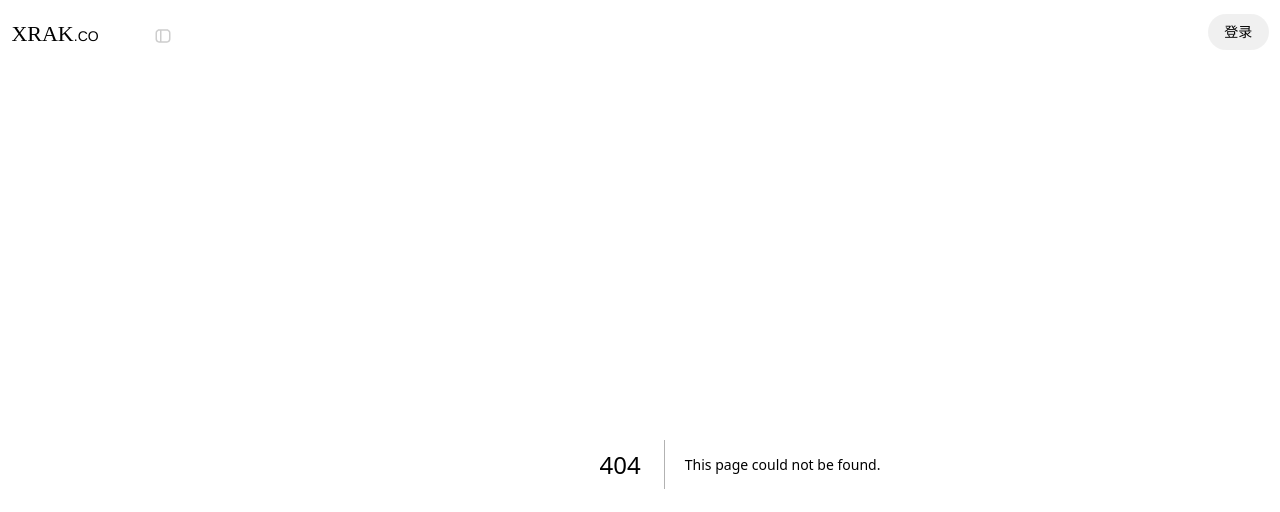
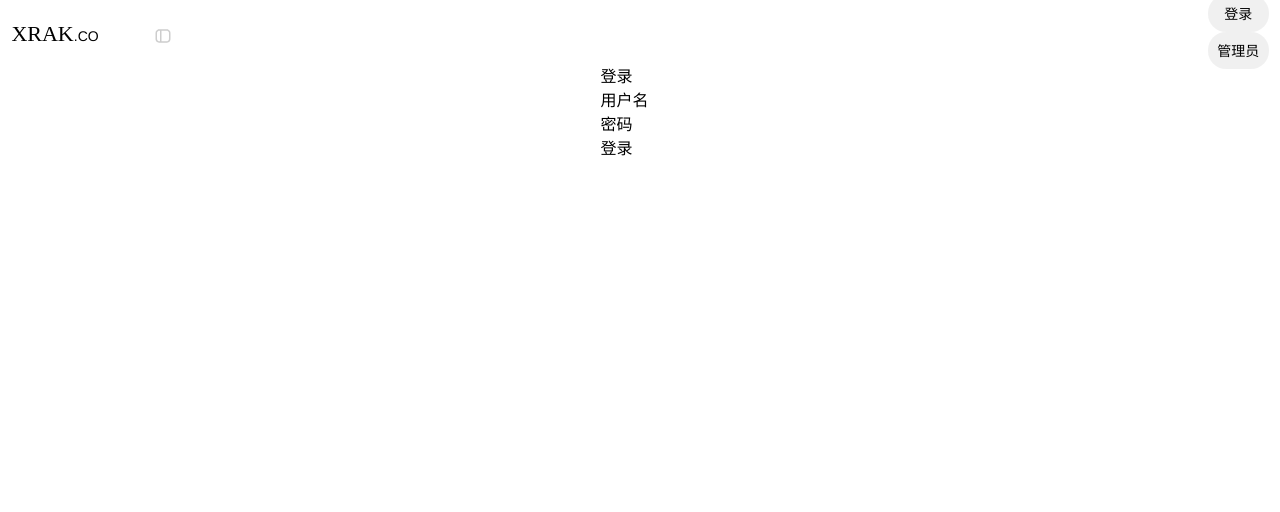
Before and after one commit to Thecnfor/XT-test, a Next.js app in the folder xt/: page /login in a window 1280 px wide. Before the commit this address had no page. Shown: the top 512 px of the page. Built offline with nearby package versions, Linux system fonts and the light colour scheme.

Commit message:
开发后端

```diff
--- /dev/null
+++ b/xt/src/app/(admin)/login/page.tsx
@@ -0,0 +1,18 @@
+export default function Login() {
+    return (
+        <div>
+            <h1>登录</h1>
+            <form>
+                <div>
+                    <label>用户名</label>
+                    <input type="text" name="username" />
+                </div>
+                <div>
+                    <label>密码</label>
+                    <input type="password" name="password" />
+                </div>
+                <button type="submit">登录</button>
+            </form>
+        </div>
+    );
+}
--- a/xt/src/app/layout.tsx
+++ b/xt/src/app/layout.tsx
@@ -6,7 +6,7 @@ import SwitchNav from "@/components/features/switchNav";
 import Providers from '@/components/layout/Providers';
 import LoadingScreen from '@/components/features/LoadingScreen';
 import Footer from "@/components/layout/footer";
-import ResponsiveNavWidthProvider from '@/components/layout/ResponsiveNavWidthProvider';
+import ResponsiveNavWidthProvider from '@/hooks/ResponsiveNavWidthProvider';
 
 import "./globals.css";
 import "@/styles/harmony.scss";
--- a/xt/src/components/features/admin.tsx
+++ b/xt/src/components/features/admin.tsx
@@ -3,8 +3,13 @@
 import Link from "next/link";
 export default function AdminButton() {
     return (
+        <>
         <div className="admin-button">
-            <Link href="/admin">登录</Link>
+            <Link href="/login">登录</Link>
         </div>
+        <div className="admin-button">
+            <Link href="/admin">管理员</Link>
+        </div>
+        </>
     );
 }
--- a/xt/src/components/layout/ResponsiveNavWidthProvider.tsx
+++ /dev/null
@@ -1,42 +0,0 @@
-'use client';
-
-import { useEffect } from 'react';
-import { useDispatch, useSelector } from 'react-redux';
-import { updateScreenWidth, setResponsiveNavWidth } from '@/store/NavSwitch';
-
-/**
- * 响应式导航宽度提供者组件
- * 用于在客户端监听屏幕宽度变化并更新导航宽度
- */
-const ResponsiveNavWidthProvider = () => {
-  const dispatch = useDispatch();
-  const screenWidth = useSelector((state: any) => state.nav.screenWidth);
-
-  // 初始化响应式导航宽度
-  useEffect(() => {
-    dispatch(setResponsiveNavWidth());
-  }, [dispatch]);
-
-  // 监听屏幕宽度变化
-  useEffect(() => {
-    const handleResize = () => {
-      const newWidth = window.innerWidth;
-      dispatch(updateScreenWidth(newWidth));
-    };
-
-    // 初始设置
-    handleResize();
-
-    // 添加事件监听
-    window.addEventListener('resize', handleResize);
-
-    // 清理函数
-    return () => {
-      window.removeEventListener('resize', handleResize);
-    };
-  }, [dispatch]);
-
-  return null;
-};
-
-export default ResponsiveNavWidthProvider;
--- a/xt/src/styles/harmony.scss
+++ b/xt/src/styles/harmony.scss
@@ -116,13 +116,13 @@ nav{
           width: fit-content;
           height: fit-content;
           border-radius: 20px;
-          top: calc(-24px - 1rem);
+          top: calc(-24px - 2rem);
           background-color: rgba(var(--rgb-color), 0.1);
           &:hover{
             background-color: rgba(var(--rgb-color), 0.12);
           }
           padding-left: 0;
-          margin-left: 1.2rem;
+          margin-left: .8rem;
           a{
             display: flex;
             align-items: center;
```
Also changed, not shown: 2 other files (tests, documents, lock files or other folders).
